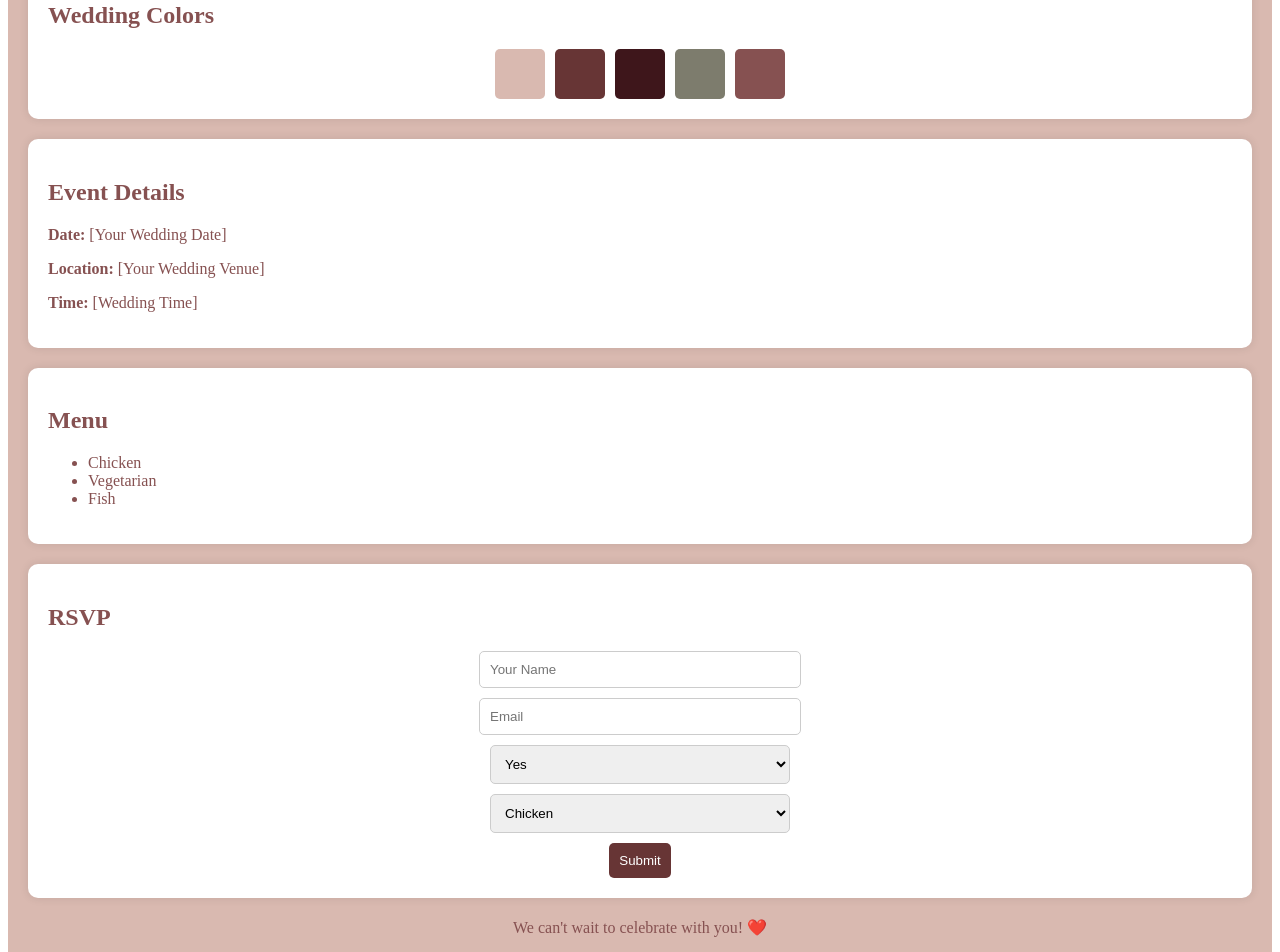
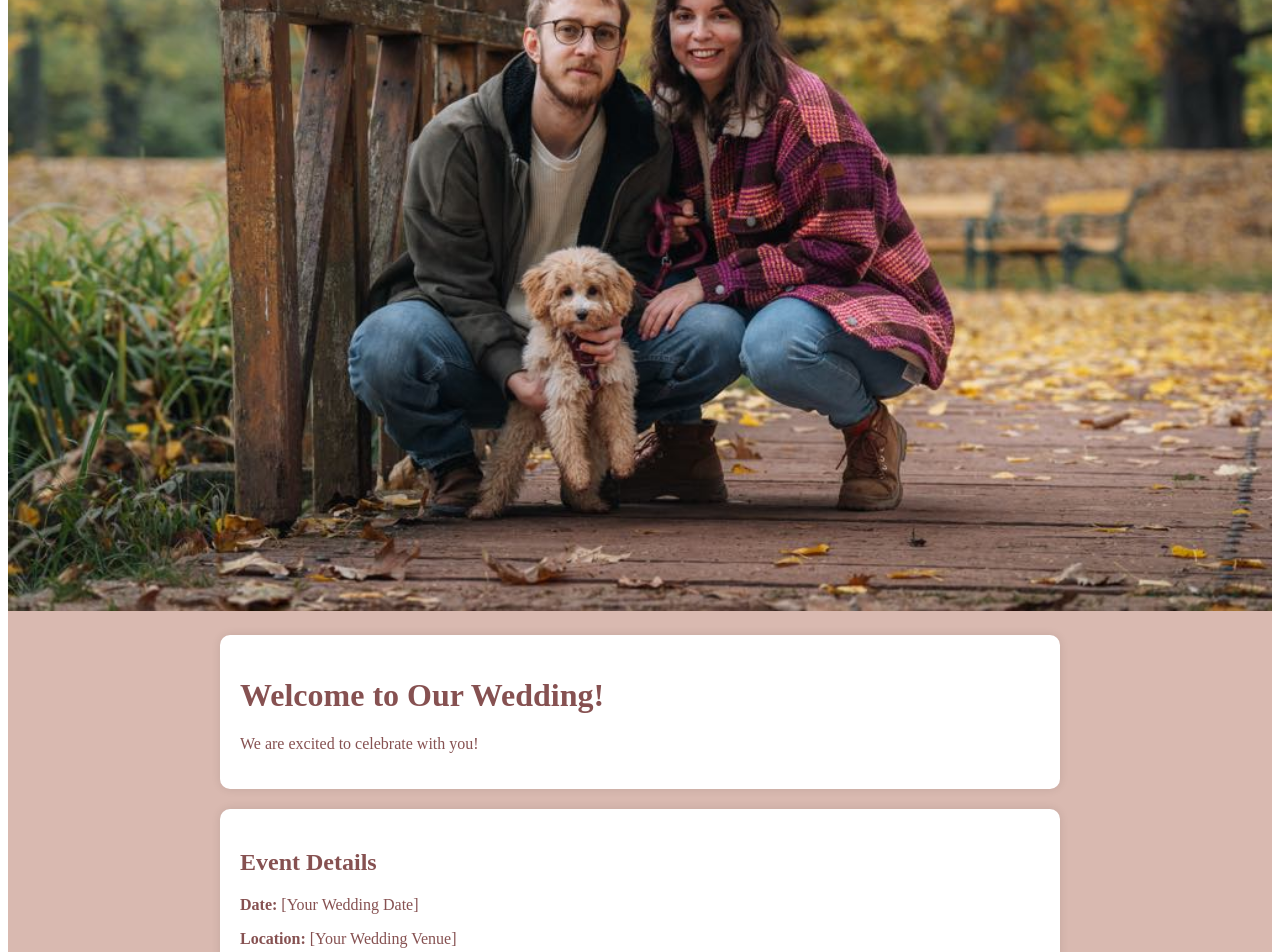
Before and after one commit to miroslavreznik/wedding-website, a React (Create React App) app: page / in a window 1280 px wide. Shown: the part 240-1192 px from the top of the page. Built offline with nearby package versions, Linux system fonts and the light colour scheme.

Commit message:
Update App.js

```diff
--- a/src/App.js
+++ b/src/App.js
@@ -1,4 +1,7 @@
 import React from "react";
+import { motion } from "framer-motion";
+import { Carousel } from 'react-responsive-carousel';
+import "react-responsive-carousel/lib/styles/carousel.min.css";
 
 const colors = {
   background: "#d9b9b0",
@@ -10,40 +13,43 @@ const colors = {
 
 const App = () => {
   return (
-    <div style={{ backgroundColor: colors.background, color: colors.text, minHeight: "100vh", padding: "20px" }}>
-      <header style={{ backgroundColor: colors.primary, padding: "20px", borderRadius: "10px", textAlign: "center" }}>
+    <div style={{ backgroundColor: colors.background, color: colors.text }}>
+      {/* Hero Image */}
+      <img src={`${process.env.PUBLIC_URL}/hero.jpg`} alt="Wedding Hero" style={{ width: "100%", height: "auto" }} />
+
+      {/* Header with motion */}
+      <motion.header
+        style={sectionStyle}
+        initial={{ opacity: 0, y: 50 }}
+        whileInView={{ opacity: 1, y: 0 }}
+        transition={{ duration: 0.6 }}
+      >
         <h1>Welcome to Our Wedding!</h1>
         <p>We are excited to celebrate with you!</p>
-      </header>
+      </motion.header>
 
-      <section style={sectionStyle}>
-        <h2>Wedding Colors</h2>
-        <div style={{ display: "flex", justifyContent: "center", gap: "10px" }}>
-          {Object.values(colors).map((color, index) => (
-            <div key={index} style={{ backgroundColor: color, width: "50px", height: "50px", borderRadius: "5px" }}></div>
-          ))}
-        </div>
-      </section>
-
-      <section style={sectionStyle}>
+      {/* Sliding sections */}
+      <motion.section style={sectionStyle} {...scrollFade}>
         <h2>Event Details</h2>
         <p><strong>Date:</strong> [Your Wedding Date]</p>
         <p><strong>Location:</strong> [Your Wedding Venue]</p>
         <p><strong>Time:</strong> [Wedding Time]</p>
-      </section>
+      </motion.section>
 
-      <section style={sectionStyle}>
-        <h2>Menu</h2>
-        <ul>
-          <li>Chicken</li>
-          <li>Vegetarian</li>
-          <li>Fish</li>
-        </ul>
-      </section>
+      {/* Gallery */}
+      <motion.section style={sectionStyle} {...scrollFade}>
+        <h2>Gallery</h2>
+        <Carousel showThumbs={false} infiniteLoop autoPlay>
+          <div><img src={`${process.env.PUBLIC_URL}/gallery1.jpg`} alt="Gallery 1" /></div>
+          <div><img src={`${process.env.PUBLIC_URL}/gallery2.jpg`} alt="Gallery 2" /></div>
+          <div><img src={`${process.env.PUBLIC_URL}/gallery3.jpg`} alt="Gallery 3" /></div>
+        </Carousel>
+      </motion.section>
 
-      <section style={sectionStyle}>
+      {/* RSVP */}
+      <motion.section style={sectionStyle} {...scrollFade}>
         <h2>RSVP</h2>
-        <form action="https://formspree.io/f/mpwpjeoe" method="POST" style={{ display: "flex", flexDirection: "column", gap: "10px", alignItems: "center" }}>
+        <form action="https://formspree.io/f/mpwpjeoe" method="POST" style={formStyle}>
           <input type="text" name="name" placeholder="Your Name" required style={inputStyle} />
           <input type="email" name="email" placeholder="Email" required style={inputStyle} />
           <select name="attendance" style={inputStyle}>
@@ -55,11 +61,14 @@ const App = () => {
             <option value="vegetarian">Vegetarian</option>
             <option value="fish">Fish</option>
           </select>
-          <button type="submit" style={{ backgroundColor: colors.primary, color: "white", padding: "10px", border: "none", borderRadius: "5px", cursor: "pointer" }}>Submit</button>
+          <button type="submit" style={buttonStyle}>Submit</button>
         </form>
-      </section>
+      </motion.section>
 
-      <footer style={{ marginTop: "20px", textAlign: "center" }}>
+      {/* Footer Image */}
+      <img src={`${process.env.PUBLIC_URL}/footer.jpg`} alt="Wedding Footer" style={{ width: "100%", marginTop: "40px" }} />
+
+      <footer style={{ textAlign: "center", padding: "20px" }}>
         <p>We can't wait to celebrate with you! ❤️</p>
       </footer>
     </div>
@@ -69,9 +78,25 @@ const App = () => {
 const sectionStyle = {
   background: "white",
   padding: "20px",
-  margin: "20px 0",
+  margin: "20px auto",
   borderRadius: "10px",
+  width: "90%",
+  maxWidth: "800px",
   boxShadow: "0px 0px 10px rgba(0, 0, 0, 0.1)"
+};
+
+const scrollFade = {
+  initial: { opacity: 0, y: 40 },
+  whileInView: { opacity: 1, y: 0 },
+  viewport: { once: true },
+  transition: { duration: 0.6 }
+};
+
+const formStyle = {
+  display: "flex",
+  flexDirection: "column",
+  alignItems: "center",
+  gap: "10px"
 };
 
 const inputStyle = {
@@ -82,4 +107,13 @@ const inputStyle = {
   border: "1px solid #ccc"
 };
 
+const buttonStyle = {
+  backgroundColor: colors.primary,
+  color: "white",
+  padding: "10px",
+  border: "none",
+  borderRadius: "5px",
+  cursor: "pointer"
+};
+
 export default App;
```
